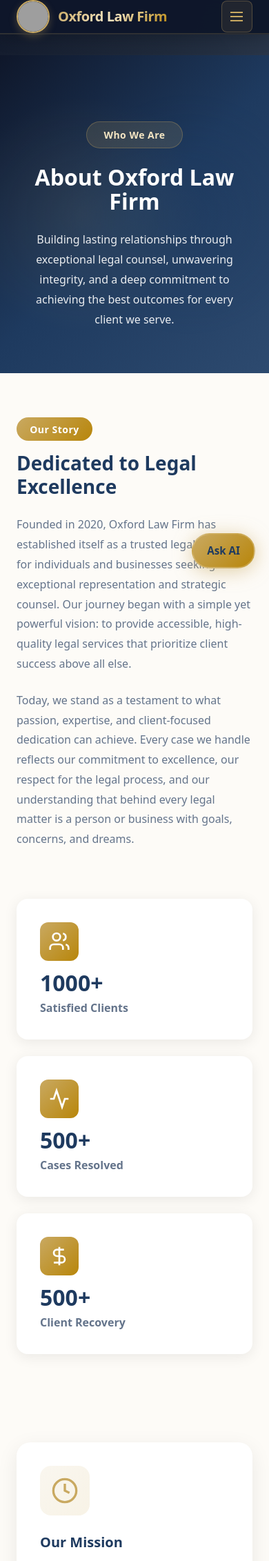
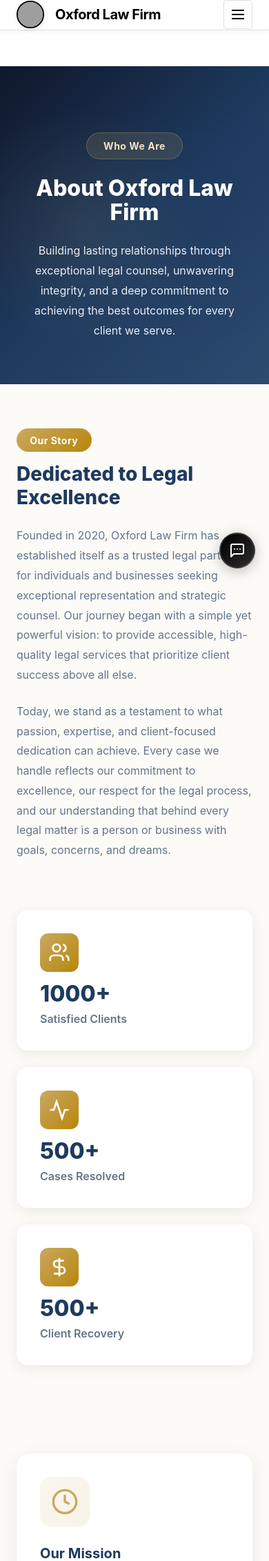
Before and after one commit to yourkrishna5/oxford_law_firm, a Django app: page /about/ in a window 390 px wide. Shown: the top 2263 px of the page at 69% size. Run offline with Django 5.2, Linux system fonts and the light colour scheme; grey boxes are pictures that could not be loaded.

Commit message:
Update base.html

```diff
--- a/main/templates/base.html
+++ b/main/templates/base.html
@@ -8,224 +8,152 @@
   <link href="https://cdn.jsdelivr.net/npm/tailwindcss@2.2.19/dist/tailwind.min.css" rel="stylesheet">
   <link rel="icon" href="https://sl.bing.net/c1aY4vE7J12" type="image/png">
   <style>
-    /* Professional Law Firm Color Palette */
+    /* Professional Black & White Color Palette */
     :root {
-      --primary-navy: #1e3a5f;
-      --secondary-navy: #2c3e50;
-      --gold-accent: #c9a961;
-      --gold-dark: #b8860b;
-      --charcoal: #2d3436;
-      --cream: #fdfbf7;
-      --soft-white: #f8f9fa;
+      --primary-black: #000000;
+      --secondary-black: #1a1a1a;
+      --charcoal: #2d2d2d;
+      --light-gray: #f5f5f5;
+      --medium-gray: #e0e0e0;
+      --white: #ffffff;
+      --accent-gray: #4a4a4a;
     }
 
-    /* Enhanced Body Background */
+    /* Clean Body Background */
     body {
-      background: linear-gradient(135deg, #0f172a 0%, #1e293b 25%, #334155 50%, #1e293b 75%, #0f172a 100%);
-      background-attachment: fixed;
+      background-color: var(--white);
       min-height: 100vh;
-      position: relative;
+      font-family: -apple-system, BlinkMacSystemFont, 'Segoe UI', Roboto, 'Helvetica Neue', Arial, sans-serif;
     }
 
-    body::before {
-      content: '';
-      position: fixed;
-      top: 0;
-      left: 0;
-      right: 0;
-      bottom: 0;
-      background:
-        radial-gradient(circle at 20% 30%, rgba(201, 169, 97, 0.03) 0%, transparent 50%),
-        radial-gradient(circle at 80% 70%, rgba(30, 58, 95, 0.05) 0%, transparent 50%);
-      pointer-events: none;
-      z-index: 0;
+    /* Professional Navbar */
+    .navbar {
+      background-color: var(--white);
+      border-bottom: 1px solid var(--medium-gray);
+      box-shadow: 0 2px 8px rgba(0, 0, 0, 0.05);
+      transition: all 0.3s ease;
     }
 
-    /* Enhanced Navbar */
-    .navbar-glass {
-      background: rgba(15, 23, 42, 0.85);
-      backdrop-filter: blur(20px) saturate(180%);
-      border-bottom: 1px solid rgba(201, 169, 97, 0.15);
-      box-shadow: 0 4px 24px rgba(0, 0, 0, 0.2);
-      transition: all 0.3s cubic-bezier(0.4, 0, 0.2, 1);
+    .navbar.scrolled {
+      box-shadow: 0 4px 12px rgba(0, 0, 0, 0.1);
     }
 
-    .navbar-glass.scrolled {
-      background: rgba(15, 23, 42, 0.95);
-      box-shadow: 0 8px 32px rgba(0, 0, 0, 0.3);
-    }
-
-    /* Logo Enhancements */
+    /* Logo Styling */
     .logo-container {
       display: flex;
       align-items: center;
-      gap: 0.75rem;
-      transition: transform 0.3s ease;
+      gap: 1rem;
+      transition: opacity 0.3s ease;
     }
 
     .logo-container:hover {
-      transform: translateY(-2px);
+      opacity: 0.85;
     }
 
     .logo-img {
-      border: 2px solid var(--gold-accent);
-      box-shadow: 0 4px 12px rgba(201, 169, 97, 0.3);
+      border: 2px solid var(--primary-black);
+      box-shadow: 0 2px 8px rgba(0, 0, 0, 0.1);
       transition: all 0.3s ease;
     }
 
     .logo-img:hover {
-      box-shadow: 0 6px 20px rgba(201, 169, 97, 0.5);
-      transform: scale(1.05);
+      box-shadow: 0 4px 12px rgba(0, 0, 0, 0.15);
     }
 
     .logo-text {
-      background: linear-gradient(135deg, #c9a961 0%, #f4e5c3 50%, #b8860b 100%);
-      -webkit-background-clip: text;
-      -webkit-text-fill-color: transparent;
-      background-clip: text;
-      font-weight: 800;
+      color: var(--primary-black);
+      font-weight: 700;
+      font-size: 1.5rem;
       letter-spacing: -0.5px;
-      position: relative;
-      animation: shimmer 3s ease-in-out infinite;
     }
 
-    @keyframes shimmer {
-      0%, 100% { background-position: 0% 50%; }
-      50% { background-position: 100% 50%; }
+    /* Navigation Links */
+    .nav-link {
+      position: relative;
+      padding: 0.5rem 1rem;
+      color: var(--charcoal);
+      font-weight: 500;
+      font-size: 0.95rem;
+      transition: all 0.3s ease;
     }
 
-    /* Enhanced Navigation Links */
-    .nav-link {
-      position: relative;
-      padding: 0.5rem 0;
-      color: rgba(255, 255, 255, 0.9);
-      font-weight: 500;
-      font-size: 0.95rem;
-      letter-spacing: 0.3px;
-      transition: all 0.3s cubic-bezier(0.4, 0, 0.2, 1);
-    }
-
-    .nav-link::before {
+    .nav-link::after {
       content: '';
       position: absolute;
       bottom: 0;
       left: 50%;
       width: 0;
       height: 2px;
-      background: linear-gradient(90deg, transparent, var(--gold-accent), transparent);
+      background-color: var(--primary-black);
       transform: translateX(-50%);
-      transition: width 0.4s cubic-bezier(0.4, 0, 0.2, 1);
-    }
-
-    .nav-link::after {
-      content: '';
-      position: absolute;
-      inset: -4px;
-      border-radius: 6px;
-      background: rgba(201, 169, 97, 0.1);
-      opacity: 0;
-      transition: opacity 0.3s ease;
-      z-index: -1;
+      transition: width 0.3s ease;
     }
 
     .nav-link:hover {
-      color: var(--gold-accent);
-      transform: translateY(-1px);
-    }
-
-    .nav-link:hover::before {
-      width: 100%;
+      color: var(--primary-black);
     }
 
     .nav-link:hover::after {
-      opacity: 1;
+      width: 80%;
     }
 
-    /* Premium Contact Button */
+    /* Contact Button */
     .contact-btn {
-      background: linear-gradient(135deg, var(--gold-accent) 0%, var(--gold-dark) 100%);
-      color: var(--primary-navy);
-      padding: 0.7rem 1.8rem;
-      border-radius: 50px;
-      font-weight: 700;
+      background-color: var(--primary-black);
+      color: var(--white);
+      padding: 0.65rem 1.75rem;
+      border-radius: 4px;
+      font-weight: 600;
       font-size: 0.9rem;
-      letter-spacing: 0.5px;
-      transition: all 0.4s cubic-bezier(0.4, 0, 0.2, 1);
-      border: 2px solid transparent;
-      box-shadow: 0 4px 15px rgba(201, 169, 97, 0.3);
-      position: relative;
-      overflow: hidden;
-    }
-
-    .contact-btn::before {
-      content: '';
-      position: absolute;
-      top: 50%;
-      left: 50%;
-      width: 0;
-      height: 0;
-      border-radius: 50%;
-      background: rgba(255, 255, 255, 0.3);
-      transform: translate(-50%, -50%);
-      transition: width 0.6s ease, height 0.6s ease;
-    }
-
-    .contact-btn:hover::before {
-      width: 300px;
-      height: 300px;
+      transition: all 0.3s ease;
+      border: 2px solid var(--primary-black);
     }
 
     .contact-btn:hover {
-      transform: translateY(-3px);
-      box-shadow: 0 8px 25px rgba(201, 169, 97, 0.5);
-      border-color: rgba(255, 255, 255, 0.3);
-    }
-
-    .contact-btn:active {
-      transform: translateY(-1px);
+      background-color: var(--white);
+      color: var(--primary-black);
+      transform: translateY(-2px);
+      box-shadow: 0 4px 12px rgba(0, 0, 0, 0.15);
     }
 
     /* Mobile Menu Button */
     .menu-btn {
-      color: var(--gold-accent);
-      padding: 0.6rem;
-      border-radius: 8px;
-      background: rgba(201, 169, 97, 0.1);
-      border: 1px solid rgba(201, 169, 97, 0.3);
-      transition: all 0.3s cubic-bezier(0.4, 0, 0.2, 1);
+      color: var(--primary-black);
+      padding: 0.5rem;
+      border-radius: 4px;
+      background: transparent;
+      border: 1px solid var(--medium-gray);
+      transition: all 0.3s ease;
     }
 
     .menu-btn:hover {
-      background: rgba(201, 169, 97, 0.2);
-      border-color: rgba(201, 169, 97, 0.5);
-      transform: scale(1.05);
+      background-color: var(--light-gray);
+      border-color: var(--charcoal);
     }
 
-    .menu-btn svg {
-      transition: transform 0.3s ease;
-    }
-
-    /* Enhanced Mobile Menu */
+    /* Smooth Mobile Menu Dropdown */
     .mobile-menu {
-      background: rgba(15, 23, 42, 0.98);
-      backdrop-filter: blur(20px);
-      border-bottom: 1px solid rgba(201, 169, 97, 0.2);
+      background-color: var(--white);
+      border-top: 1px solid var(--medium-gray);
       max-height: 0;
       overflow: hidden;
-      transition: max-height 0.4s cubic-bezier(0.4, 0, 0.2, 1);
+      opacity: 0;
+      transition: all 0.4s cubic-bezier(0.4, 0, 0.2, 1);
     }
 
     .mobile-menu.active {
-      max-height: 500px;
+      max-height: 600px;
+      opacity: 1;
+      border-bottom: 1px solid var(--medium-gray);
     }
 
     .mobile-nav-link {
-      color: rgba(255, 255, 255, 0.9);
-      padding: 1rem 0;
-      border-bottom: 1px solid rgba(255, 255, 255, 0.05);
+      color: var(--charcoal);
+      padding: 1rem 1.5rem;
+      border-bottom: 1px solid var(--light-gray);
       transition: all 0.3s ease;
       position: relative;
-      overflow: hidden;
+      background-color: var(--white);
     }
 
     .mobile-nav-link::before {
@@ -234,123 +162,137 @@
       left: 0;
       top: 0;
       height: 100%;
-      width: 3px;
-      background: var(--gold-accent);
-      transform: translateX(-100%);
-      transition: transform 0.3s ease;
+      width: 0;
+      background-color: var(--primary-black);
+      transition: width 0.3s ease;
     }
 
     .mobile-nav-link:hover {
-      color: var(--gold-accent);
-      padding-left: 1.5rem;
-      background: rgba(201, 169, 97, 0.05);
+      color: var(--primary-black);
+      background-color: var(--light-gray);
     }
 
     .mobile-nav-link:hover::before {
-      transform: translateX(0);
+      width: 4px;
+    }
+
+    .mobile-contact-btn {
+      background-color: var(--primary-black);
+      color: var(--white);
+      padding: 0.75rem 1.5rem;
+      border-radius: 4px;
+      font-weight: 600;
+      text-align: center;
+      transition: all 0.3s ease;
+      margin: 1rem 1.5rem;
+      display: block;
+    }
+
+    .mobile-contact-btn:hover {
+      background-color: var(--charcoal);
+      transform: translateY(-2px);
+      box-shadow: 0 4px 12px rgba(0, 0, 0, 0.2);
     }
 
     /* Main Content */
     .main-content {
-      position: relative;
-      z-index: 1;
+      background-color: var(--white);
     }
 
-    /* Enhanced Footer */
-    .footer-enhanced {
-      background: linear-gradient(to top, rgba(15, 23, 42, 0.95), rgba(30, 41, 59, 0.9));
-      backdrop-filter: blur(20px);
-      border-top: 2px solid rgba(201, 169, 97, 0.2);
-      color: rgba(255, 255, 255, 0.9);
-      position: relative;
-      overflow: hidden;
-    }
-
-    .footer-enhanced::before {
-      content: '';
-      position: absolute;
-      top: 0;
-      left: 0;
-      right: 0;
-      height: 1px;
-      background: linear-gradient(90deg,
-        transparent,
-        var(--gold-accent),
-        transparent);
-      animation: footerShimmer 3s linear infinite;
-    }
-
-    @keyframes footerShimmer {
-      0% { transform: translateX(-100%); }
-      100% { transform: translateX(100%); }
+    /* Professional Footer */
+    .footer {
+      background-color: var(--primary-black);
+      color: var(--white);
+      border-top: 1px solid var(--charcoal);
     }
 
     .footer-link {
-      color: rgba(255, 255, 255, 0.7);
+      color: rgba(255, 255, 255, 0.8);
       transition: all 0.3s ease;
       position: relative;
       padding: 0.25rem 0;
     }
 
-    .footer-link::after {
-      content: '';
-      position: absolute;
-      bottom: 0;
-      left: 0;
-      width: 0;
-      height: 1px;
-      background: var(--gold-accent);
-      transition: width 0.3s ease;
+    .footer-link:hover {
+      color: var(--white);
+      padding-left: 0.5rem;
     }
 
-    .footer-link:hover {
-      color: var(--gold-accent);
-      transform: translateX(3px);
+    /* GitHub Copilot Style Chat Button */
+    #chat-button {
+      position: fixed;
+      bottom: 24px;
+      right: 24px;
+      width: 56px;
+      height: 56px;
+      background: linear-gradient(135deg, #000000 0%, #2d2d2d 100%);
+      color: var(--white);
+      border-radius: 50%;
+      cursor: pointer;
+      box-shadow: 0 4px 20px rgba(0, 0, 0, 0.25), 0 0 0 1px rgba(255, 255, 255, 0.1);
+      z-index: 1000;
+      transition: all 0.3s cubic-bezier(0.4, 0, 0.2, 1);
+      display: flex;
+      align-items: center;
+      justify-content: center;
+      border: 2px solid rgba(255, 255, 255, 0.15);
     }
 
-    .footer-link:hover::after {
-      width: 100%;
-    }
-
-    /* Enhanced Chat Button */
-    #chat-button {
-      position: fixed;
-      bottom: 30px;
-      right: 30px;
-      background: linear-gradient(135deg, var(--gold-accent) 0%, var(--gold-dark) 100%);
-      color: var(--primary-navy);
-      padding: 14px 24px;
-      border-radius: 50px;
-      cursor: pointer;
-      font-weight: 700;
-      font-size: 0.95rem;
-      box-shadow: 0 4px 20px rgba(201, 169, 97, 0.4);
-      z-index: 1000;
-      transition: all 0.4s cubic-bezier(0.4, 0, 0.2, 1);
-      border: 2px solid rgba(255, 255, 255, 0.2);
-      animation: pulse 2s ease-in-out infinite;
-    }
-
-    @keyframes pulse {
-      0%, 100% {
-        box-shadow: 0 4px 20px rgba(201, 169, 97, 0.4);
-      }
-      50% {
-        box-shadow: 0 4px 30px rgba(201, 169, 97, 0.6);
-      }
+    #chat-button svg {
+      width: 28px;
+      height: 28px;
+      transition: transform 0.3s ease;
     }
 
     #chat-button:hover {
-      transform: translateY(-4px) scale(1.05);
-      box-shadow: 0 8px 30px rgba(201, 169, 97, 0.6);
-      animation: none;
+      transform: translateY(-2px) scale(1.05);
+      box-shadow: 0 8px 30px rgba(0, 0, 0, 0.35), 0 0 0 2px rgba(255, 255, 255, 0.2);
+      background: linear-gradient(135deg, #1a1a1a 0%, #3d3d3d 100%);
+    }
+
+    #chat-button:hover svg {
+      transform: scale(1.1);
     }
 
     #chat-button:active {
-      transform: translateY(-2px) scale(1.02);
+      transform: translateY(0) scale(1);
     }
 
-    /* Enhanced Chat Window */
+    /* Tooltip for Chat Button */
+    #chat-button::before {
+      content: 'Ask AI Assistant';
+      position: absolute;
+      right: 70px;
+      background-color: var(--primary-black);
+      color: var(--white);
+      padding: 8px 14px;
+      border-radius: 6px;
+      font-size: 0.85rem;
+      font-weight: 500;
+      white-space: nowrap;
+      opacity: 0;
+      pointer-events: none;
+      transition: opacity 0.3s ease;
+      box-shadow: 0 2px 12px rgba(0, 0, 0, 0.2);
+    }
+
+    #chat-button::after {
+      content: '';
+      position: absolute;
+      right: 62px;
+      border: 6px solid transparent;
+      border-left-color: var(--primary-black);
+      opacity: 0;
+      pointer-events: none;
+      transition: opacity 0.3s ease;
+    }
+
+    #chat-button:hover::before,
+    #chat-button:hover::after {
+      opacity: 1;
+    }
+
+    /* Chat Window */
     #chat-window {
       display: none;
       position: fixed;
@@ -358,13 +300,13 @@
       right: 30px;
       width: 380px;
       height: 550px;
-      border-radius: 16px;
+      border-radius: 8px;
       overflow: hidden;
-      box-shadow: 0 10px 50px rgba(0, 0, 0, 0.5);
+      box-shadow: 0 8px 32px rgba(0, 0, 0, 0.3);
       background: white;
       z-index: 1000;
-      border: 2px solid rgba(201, 169, 97, 0.3);
-      animation: slideUp 0.4s cubic-bezier(0.4, 0, 0.2, 1);
+      border: 1px solid var(--medium-gray);
+      animation: slideUp 0.3s ease;
     }
 
     @keyframes slideUp {
@@ -384,22 +326,6 @@
       border: none;
     }
 
-    /* Smooth Animations */
-    @keyframes fadeInUp {
-      from {
-        opacity: 0;
-        transform: translateY(30px);
-      }
-      to {
-        opacity: 1;
-        transform: translateY(0);
-      }
-    }
-
-    .animate-fade-in-up {
-      animation: fadeInUp 0.8s cubic-bezier(0.4, 0, 0.2, 1) forwards;
-    }
-
     /* Smooth Scrolling */
     html {
       scroll-behavior: smooth;
@@ -411,26 +337,27 @@
     }
 
     ::-webkit-scrollbar-track {
-      background: rgba(15, 23, 42, 0.5);
+      background: var(--light-gray);
     }
 
     ::-webkit-scrollbar-thumb {
-      background: linear-gradient(180deg, var(--gold-accent), var(--gold-dark));
+      background: var(--charcoal);
       border-radius: 5px;
     }
 
     ::-webkit-scrollbar-thumb:hover {
-      background: var(--gold-accent);
+      background: var(--primary-black);
     }
 
     /* Mobile Responsive */
     @media (max-width: 768px) {
-      .navbar-glass {
-        background: rgba(15, 23, 42, 0.98);
+      .logo-text {
+        font-size: 1.25rem;
       }
 
-      .logo-text {
-        font-size: 1.25rem;
+      .logo-img {
+        width: 2.5rem;
+        height: 2.5rem;
       }
 
       #chat-window {
@@ -438,21 +365,23 @@
         height: calc(100% - 20px);
         bottom: 10px;
         right: 10px;
-        border-radius: 12px;
       }
 
       #chat-button {
+        width: 52px;
+        height: 52px;
         bottom: 20px;
         right: 20px;
-        padding: 12px 20px;
-      }
       }
 
-    /* High Contrast Mode */
-    @media (prefers-contrast: high) {
-      .nav-link,
-      .footer-link {
-        color: #ffffff;
+      #chat-button svg {
+        width: 24px;
+        height: 24px;
+      }
+
+      #chat-button::before,
+      #chat-button::after {
+        display: none;
       }
     }
 
@@ -466,38 +395,28 @@
         transition-duration: 0.01ms !important;
       }
     }
-
-    /* Loading Animation for Page Transitions */
-    .page-transition {
-      animation: fadeIn 0.5s ease-in;
-    }
-
-    @keyframes fadeIn {
-      from { opacity: 0; }
-      to { opacity: 1; }
-    }
   </style>
 </head>
 <body class="flex flex-col min-h-screen">
 
-  <!-- Enhanced Navbar -->
-  <header class="navbar-glass fixed w-full top-0 z-50">
+  <!-- Professional Navbar -->
+  <header class="navbar fixed w-full top-0 z-50">
     <nav class="container mx-auto flex items-center justify-between py-4 px-6">
       <a href="{% url 'home' %}" class="logo-container">
         <img src="https://i.imgur.com/vp6FVoS.jpeg"
              alt="Oxford Law Firm Logo"
-             class="logo-img w-12 h-12 rounded-full">
-        <span class="logo-text text-2xl animate-fade-in-up">Oxford Law Firm</span>
+             class="logo-img w-14 h-14 rounded-full object-cover">
+        <span class="logo-text">Oxford Law Firm</span>
       </a>
 
       <!-- Desktop Navigation -->
-  <ul class="hidden md:flex items-center space-x-8">
+      <ul class="hidden md:flex items-center space-x-6">
         <li><a href="{% url 'about' %}" class="nav-link">About</a></li>
         <li><a href="{% url 'articles' %}" class="nav-link">Articles</a></li>
         <li><a href="{% url 'notices' %}" class="nav-link">Notices</a></li>
         <li><a href="{% url 'team' %}" class="nav-link">Team</a></li>
+        <li><a href="https://oxfordlawfirm.onrender.com/admin" class="nav-link">Login</a></li>
         <li><a href="{% url 'contact' %}" class="contact-btn">Contact</a></li>
-    <li><a href="https://oxfordlawfirm.onrender.com/admin" class="nav-link">Login</a></li>
       </ul>
 
       <!-- Mobile Menu Button -->
@@ -510,29 +429,28 @@
       </button>
     </nav>
 
-<!-- Mobile Dropdown -->
+    <!-- Mobile Dropdown Menu -->
     <div id="mobile-menu" class="mobile-menu md:hidden">
-  <ul class="flex flex-col px-6 pb-6">
+      <ul class="flex flex-col">
         <li><a href="{% url 'about' %}" class="mobile-nav-link block">About</a></li>
         <li><a href="{% url 'articles' %}" class="mobile-nav-link block">Articles</a></li>
         <li><a href="{% url 'notices' %}" class="mobile-nav-link block">Notices</a></li>
         <li><a href="{% url 'team' %}" class="mobile-nav-link block">Team</a></li>
         <li><a href="https://oxfordlawfirm.onrender.com/admin" class="mobile-nav-link block">Login</a></li>
-    <li class="pt-4 px-4">
-      <a href="{% url 'contact' %}" class="contact-btn block text-center">Contact</a>
+        <li>
+          <a href="{% url 'contact' %}" class="mobile-contact-btn">Contact</a>
         </li>
       </ul>
     </div>
-
   </header>
 
   <!-- Page Content -->
-  <main class="main-content flex-grow pt-20 page-transition">
+  <main class="main-content flex-grow pt-24">
     {% block content %}{% endblock %}
   </main>
 
-  <!-- Enhanced Footer -->
-  <footer class="footer-enhanced py-12 mt-16">
+  <!-- Professional Footer -->
+  <footer class="footer py-12 mt-16">
     <div class="container mx-auto px-6">
       <div class="flex flex-col md:flex-row justify-between items-center space-y-6 md:space-y-0 mb-8">
         <!-- Copyright -->
@@ -569,60 +487,55 @@
     </div>
   </footer>
 
-  <!-- Enhanced JavaScript -->
+  <!-- JavaScript -->
   <script>
     document.addEventListener('DOMContentLoaded', function() {
       const menuBtn = document.getElementById('menu-btn');
       const mobileMenu = document.getElementById('mobile-menu');
-      const menuIcon = menuBtn.querySelector('svg');
-      const navbar = document.querySelector('.navbar-glass');
+      const navbar = document.querySelector('.navbar');
 
       // Mobile Menu Toggle
       menuBtn.addEventListener('click', function(e) {
         e.stopPropagation();
         mobileMenu.classList.toggle('active');
-
-        if (mobileMenu.classList.contains('active')) {
-          menuIcon.style.transform = 'rotate(90deg)';
-        } else {
-          menuIcon.style.transform = 'rotate(0deg)';
-        }
       });
 
       // Close mobile menu when clicking outside
       document.addEventListener('click', function(event) {
         if (!menuBtn.contains(event.target) && !mobileMenu.contains(event.target)) {
           mobileMenu.classList.remove('active');
-          menuIcon.style.transform = 'rotate(0deg)';
         }
+      });
+
+      // Close mobile menu when clicking a link
+      const mobileLinks = mobileMenu.querySelectorAll('a');
+      mobileLinks.forEach(link => {
+        link.addEventListener('click', function() {
+          mobileMenu.classList.remove('active');
+        });
       });
 
       // Close mobile menu on window resize
       window.addEventListener('resize', function() {
         if (window.innerWidth >= 768) {
           mobileMenu.classList.remove('active');
-          menuIcon.style.transform = 'rotate(0deg)';
         }
       });
 
       // Navbar scroll effect
-      let lastScroll = 0;
       window.addEventListener('scroll', function() {
-        const currentScroll = window.pageYOffset;
-
-        if (currentScroll > 50) {
+        if (window.pageYOffset > 50) {
           navbar.classList.add('scrolled');
         } else {
           navbar.classList.remove('scrolled');
         }
-
-        lastScroll = currentScroll;
       });
 
       // Chat functionality
       const chatBtn = document.getElementById("chat-button");
       const chatWindow = document.getElementById("chat-window");
 
+      if (chatBtn && chatWindow) {
         chatBtn.addEventListener("click", function(e) {
           e.stopPropagation();
           if (chatWindow.style.display === "block") {
@@ -638,6 +551,7 @@
             chatWindow.style.display = "none";
           }
         });
+      }
 
       // Smooth scroll for anchor links
       document.querySelectorAll('a[href^="#"]').forEach(anchor => {
@@ -655,8 +569,13 @@
     });
   </script>
 
-  <!-- Floating Chat Button -->
-  <div id="chat-button">Ask AI</div>
+  <!-- GitHub Copilot Style Chat Button -->
+  <div id="chat-button">
+    <svg viewBox="0 0 24 24" fill="none" stroke="currentColor" stroke-width="2" stroke-linecap="round" stroke-linejoin="round">
+      <path d="M21 15a2 2 0 0 1-2 2H7l-4 4V5a2 2 0 0 1 2-2h14a2 2 0 0 1 2 2z"></path>
+      <path d="M8 10h.01M12 10h.01M16 10h.01"></path>
+    </svg>
+  </div>
 
   <!-- Chat Window -->
   <div id="chat-window">
```
Lines whose indentation alone changed are shown as unchanged.
